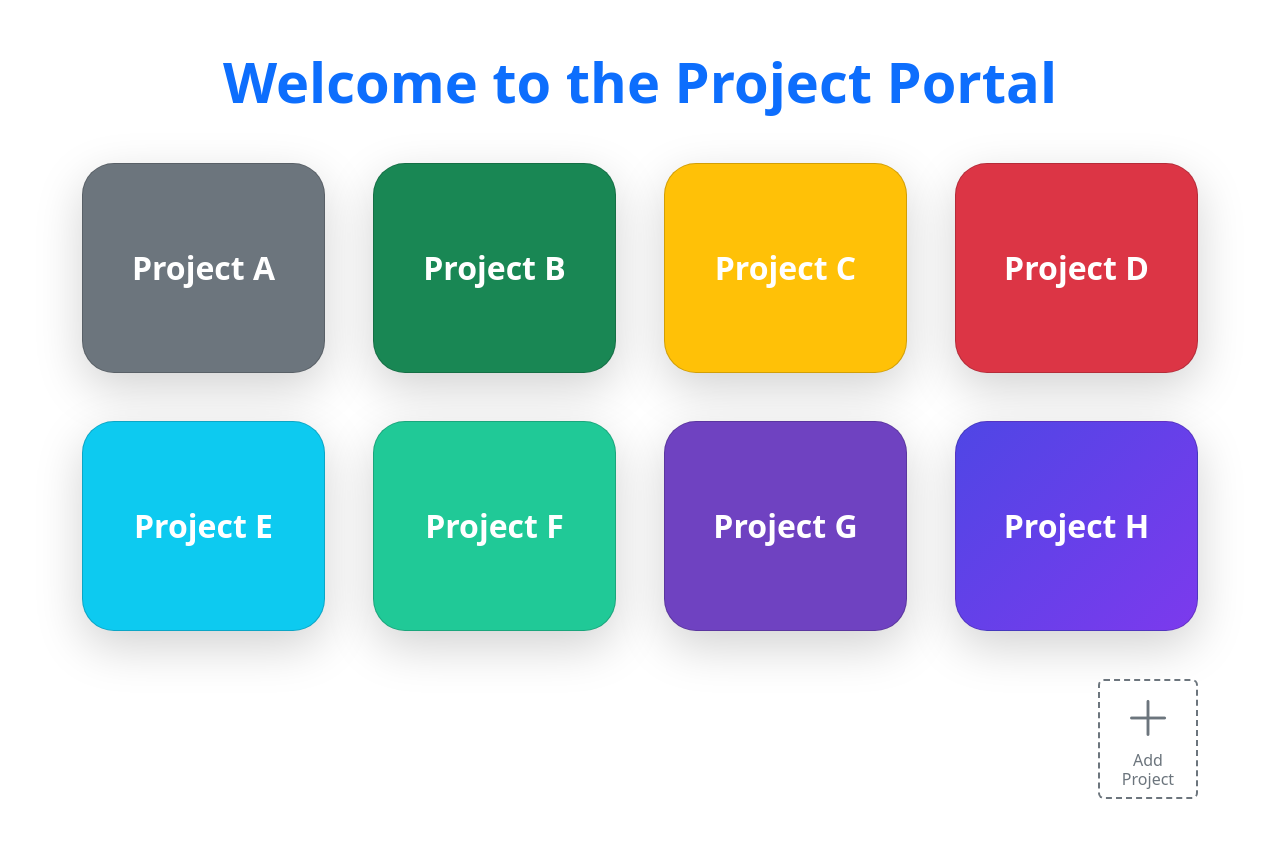
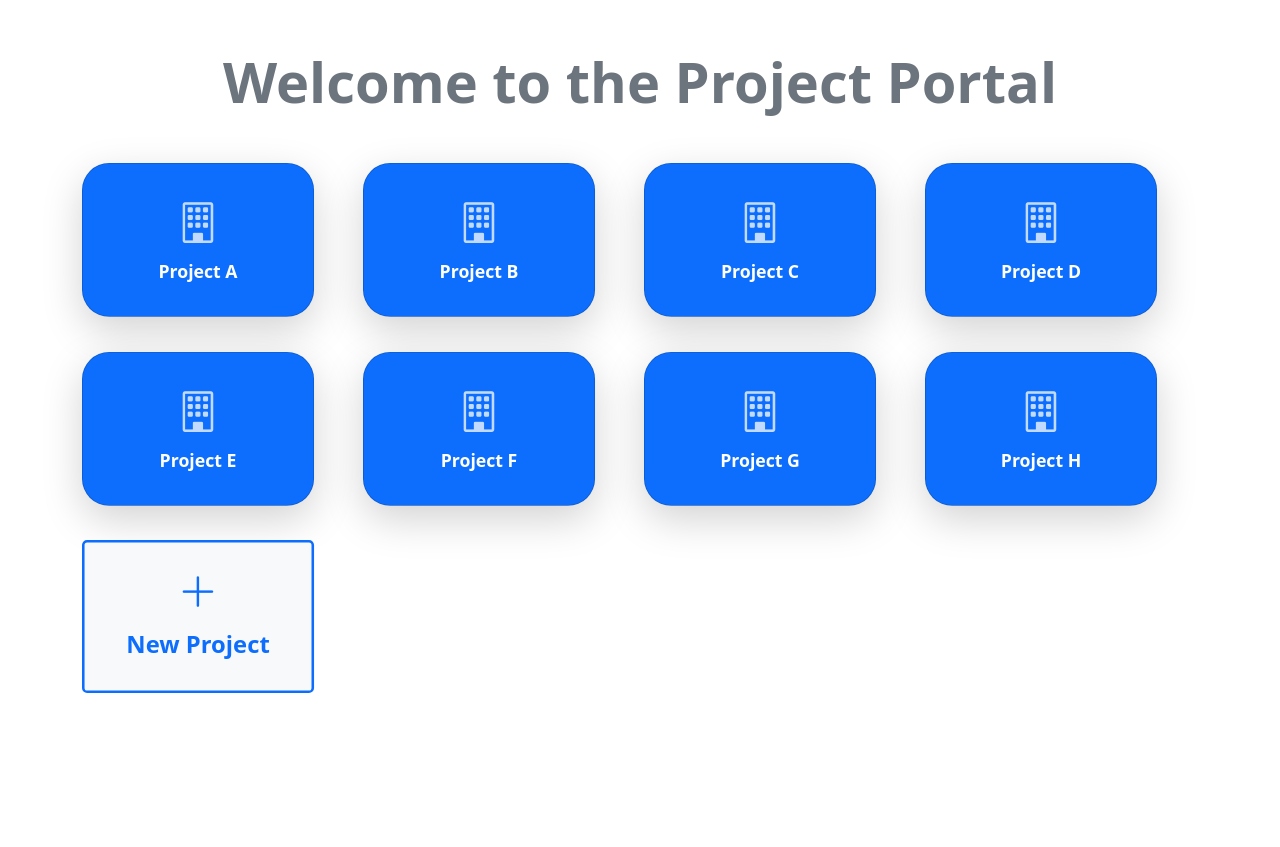
Before and after one commit to Dimitris1886/website, a Flask app: page / in a window 1280 px wide. After the commit the page ends 693 px from the top, so only its background shows below. Run offline with Flask 3, Linux system fonts and the light colour scheme.

Commit message:
Change size of the cards and set up

```diff
--- a/app.py
+++ b/app.py
@@ -1,18 +1,18 @@
-from flask import Flask, render_template, url_for
+from flask import Flask, render_template, url_for, request, redirect
 
 app = Flask(__name__)
 app.secret_key = "dev"
 
-# ONE SINGLE LIST — used by both home and detail page
+# ONE SINGLE LIST — all projects (no color anymore)
 PROJECTS = [
-    {"id": 1, "name": "Project A", "color": "grey-medium"},
-    {"id": 2, "name": "Project B", "color": "success"},
-    {"id": 3, "name": "Project C", "color": "warning"},
-    {"id": 4, "name": "Project D", "color": "danger"},
-    {"id": 5, "name": "Project E", "color": "info"},
-    {"id": 6, "name": "Project F", "color": "teal"},
-    {"id": 7, "name": "Project G", "color": "purple"},
-    {"id": 8, "name": "Project H", "color": "indigo"},
+    {"id": 1, "name": "Project A"},
+    {"id": 2, "name": "Project B"},
+    {"id": 3, "name": "Project C"},
+    {"id": 4, "name": "Project D"},
+    {"id": 5, "name": "Project E"},
+    {"id": 6, "name": "Project F"},
+    {"id": 7, "name": "Project G"},
+    {"id": 8, "name": "Project H"},
 ]
 
 @app.route("/")
@@ -21,15 +21,24 @@ def home():
 
 @app.route("/project/<int:project_id>")
 def project_detail(project_id):
-    # Find project in the same list
     project = next((p for p in PROJECTS if p["id"] == project_id), None)
-
     if project is None:
         return "Project not found", 404
+    return render_template("project_detail.html", name=project["name"])
 
-    return render_template("project_detail.html",
-                          name=project["name"],
-                          color=project["color"])
+# ← FIXED: only reads "name", no "color" → no more error!
+@app.route("/add_project", methods=["GET", "POST"])
+def add_project():
+    if request.method == "POST":
+        name = request.form["name"].strip()
+        if name:  # don't allow empty names
+            new_project = {
+                "id": max(p["id"] for p in PROJECTS) + 1,
+                "name": name
+            }
+            PROJECTS.append(new_project)
+        return redirect(url_for("home"))
+    return redirect(url_for("home"))
 
 if __name__ == "__main__":
     app.run(debug=True)
--- a/templates/home.html
+++ b/templates/home.html
@@ -3,73 +3,99 @@
 
 {% block content %}
 <div class="container py-5">
-    <h1 class="text-center mb-5 display-4 fw-bold text-primary">
+    <h1 class="text-center mb-5 display-4 fw-bold text-secondary">
         Welcome to the Project Portal
     </h1>
 
-    <div class="row g-4 g-lg-5 justify-content-center">
+    <!-- ← PERFECT 4 PER ROW GRID with tiny gaps -->
+    <div class="row row-cols-4 g-2">
+
         {% for project in projects %}
-        <div class="col-12 col-md-6 col-lg-3">
+        <div class="col">
             <a href="{{ url_for('project_detail', project_id=project.id) }}"
                class="text-decoration-none d-block h-100">
-                <div class="card h-100 text-white shadow-lg rounded-5 overflow-hidden card-lift-effect
-                            {% if project.color == 'indigo' %}bg-indigo
-                            {% elif project.color == 'teal' %}bg-teal
-                            {% elif project.color == 'purple' %}bg-purple
-                            {% else %}bg-{{ project.color }}{% endif %}">
+                <div class="card h-100 bg-primary text-white shadow-lg rounded-5 overflow-hidden card-lift-effect">
                     <div class="card-body d-flex flex-column justify-content-center text-center py-5 px-4">
+                        <i class="bi bi-building display-1 mb-3 opacity-75"></i>
                         <h2 class="fw-bold mb-0">{{ project.name }}</h2>
                     </div>
                 </div>
             </a>
         </div>
         {% endfor %}
-        <!-- + button to create a new project -->
-        <div class="col-12 d-flex justify-content-end">
-            <a href="#" class="text-decoration-none">
-                <div class="card add-new-card d-flex flex-column align-items-center justify-content-center"
-                    style="width: 100px; height: 120px; border: 2px dashed #6c757d; min-height: unset; padding: 0.5rem;">
-                    <i class="bi bi-plus-lg display-5 text-secondary mb-1"></i>
-                    <h6 class="fw-normal text-secondary mb-0 text-center">Add Project</h6>
+
+
+
+        <!-- + button — inside the same grid -->
+        <div class="col">
+            <a href="#" class="text-decoration-none" data-bs-toggle="modal" data-bs-target="#addProjectModal">
+                <div class="card h-100 bg-light border-3 border-dashed border-primary d-flex flex-column justify-content-center text-center card-lift-effect" style="cursor: pointer;">
+                    <i class="bi bi-plus-lg display-1 text-primary mb-3"></i>
+                    <h3 class="fw-bold text-primary">New Project</h3>
                 </div>
             </a>
         </div>
 
+    </div>
 
+
+
+
+    <!-- Modal form — only name -->
+    <div class="modal fade" id="addProjectModal" tabindex="-1" aria-hidden="true">
+      <div class="modal-dialog modal-dialog-centered">
+        <div class="modal-content">
+          <form method="POST" action="{{ url_for('add_project') }}">
+            <div class="modal-header">
+              <h5 class="modal-title">Create New Project</h5>
+              <button type="button" class="btn-close" data-bs-dismiss="modal"></button>
+            </div>
+            <div class="modal-body">
+              <div class="mb-3">
+                <label class="form-label">Project Name</label>
+                <input type="text" class="form-control" name="name" required placeholder="Enter project name">
+              </div>
+            </div>
+            <div class="modal-footer">
+              <button type="button" class="btn btn-secondary" data-bs-dismiss="modal">Cancel</button>
+              <button type="submit" class="btn btn-primary">Create Project</button>
+            </div>
+          </form>
+        </div>
+      </div>
     </div>
 </div>
 
 
 
-
-
+<!-- STYLES (SIZE & HOVER) -->
 <style>
     .card-lift-effect {
         transition: all 0.35s ease;
         cursor: pointer;
-        min-height: 210px;
+        min-height: 180px;     /* ← smaller height */
     }
     .card-lift-effect:hover {
-        transform: translateY(-14px);
+        transform: translateY(-14px) scale(0.85);
         box-shadow: 0 28px 56px rgba(0,0,0,0.28) !important;
     }
 
-    /* style for the + "New Project" card */
-.add-new-card {
-    transition: all 0.35s ease;
-    cursor: pointer;
-    min-height: 210px;
-    border-style: dashed !important;
-}
-.add-new-card:hover {
-    transform: translateY(-14px);
-    box-shadow: 0 28px 56px rgba(0,0,0,0.28) !important;
-    background-color: #f8f9fa !important;
-}
-    .bg-indigo { background: linear-gradient(135deg, #4f46e5, #7c3aed) !important; }
-    .bg-teal   { background-color: #20c997 !important; }
-    .bg-purple { background-color: #6f42c1 !important; }
-    .bg-grey-dark   { background-color: #495057 !important; }
-    .bg-grey-medium { background-color: #6c757d !important; }
+    .card {
+        min-height: 180px !important;
+        padding: 1rem !important;
+    }
+    .card-body {
+        padding: 1.5rem !important;
+    }
+    .card h2 {
+        font-size: 1.3rem !important;
+    }
+    .card i {
+        font-size: 3rem !important;
+    }
+    .card {
+        transform: scale(0.85);
+        transform-origin: top left;
+    }
 </style>
 {% endblock %}
```
